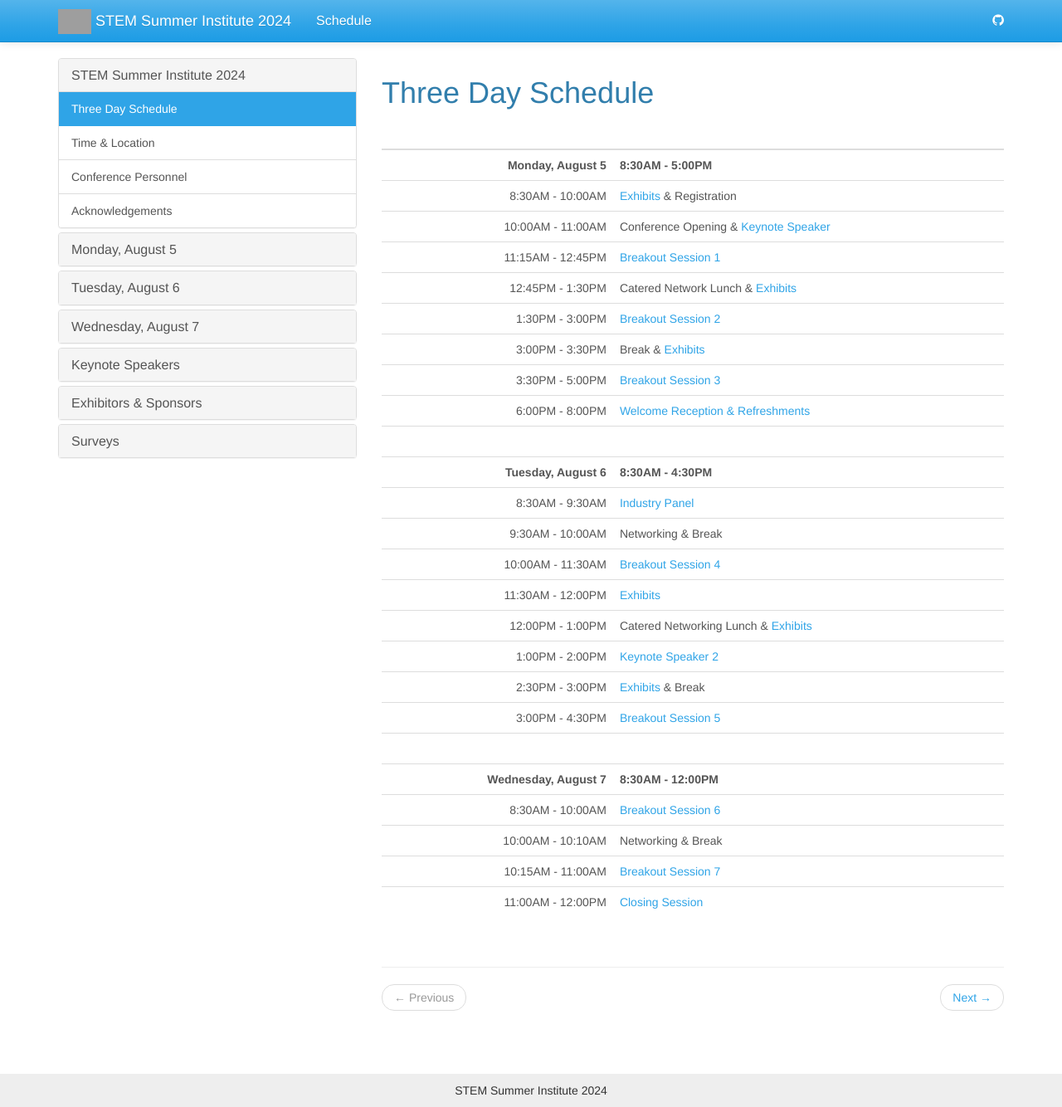
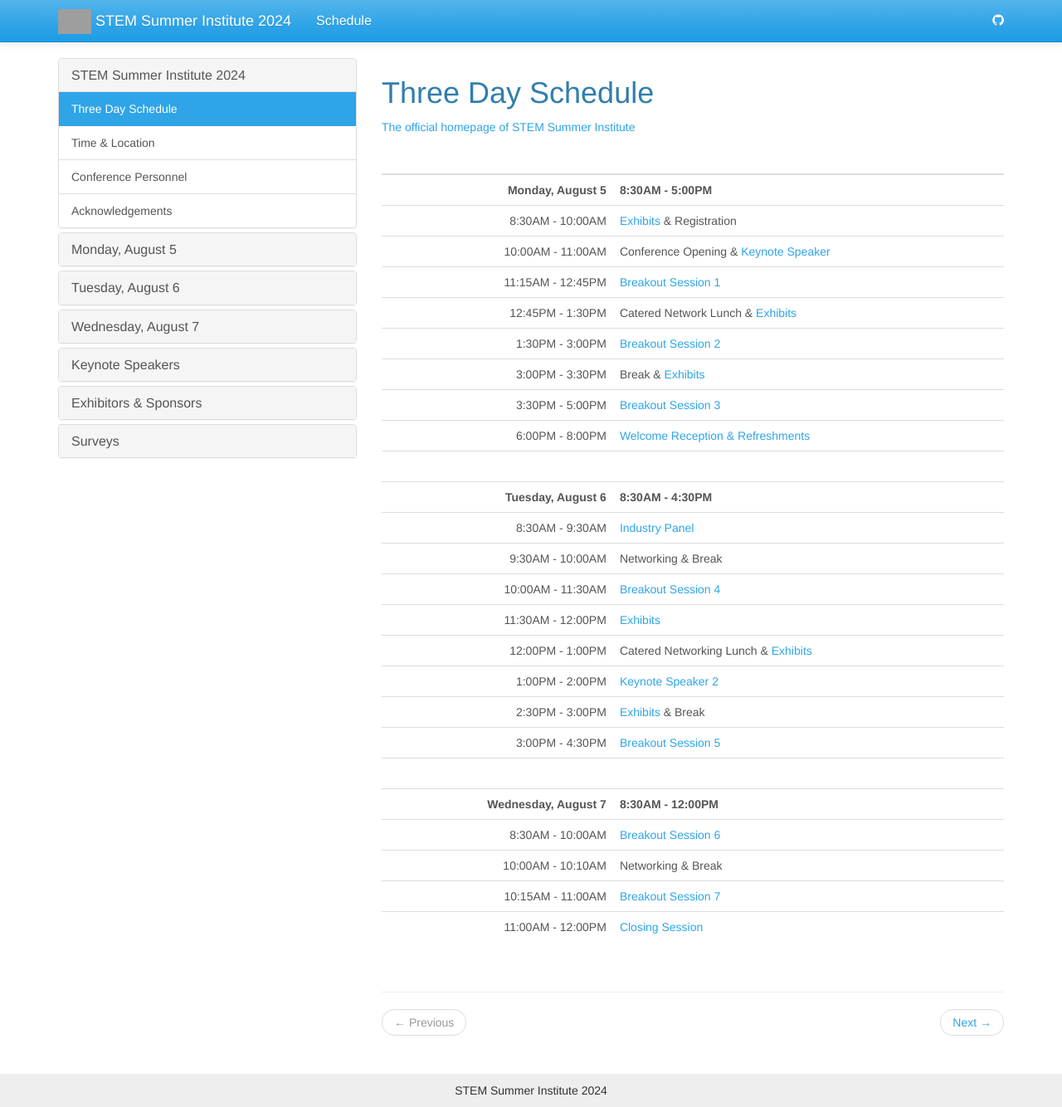
Before and after one commit to jake-chipps/SSI24, a Jekyll site: the page built from _docs/home.md, in a window 1280 px wide and 1334 px high. Shown: the whole window at 83% size. Built offline with Jekyll 4.4.1, drawn with Linux system fonts in a browser that asks for light colours; grey boxes are pictures that could not be loaded.

Commit message:
Update home.md

```diff
--- a/_docs/home.md
+++ b/_docs/home.md
@@ -3,6 +3,8 @@
 permalink: /docs/home/
 redirect_from: /docs/index.html
 ---
+
+[The official homepage of STEM Summer Institute](https://www.mt-schools.org/2024-stem-summer-institute.html)
 
 |     |     |
 |------------------:|--------------------------------------|
```
